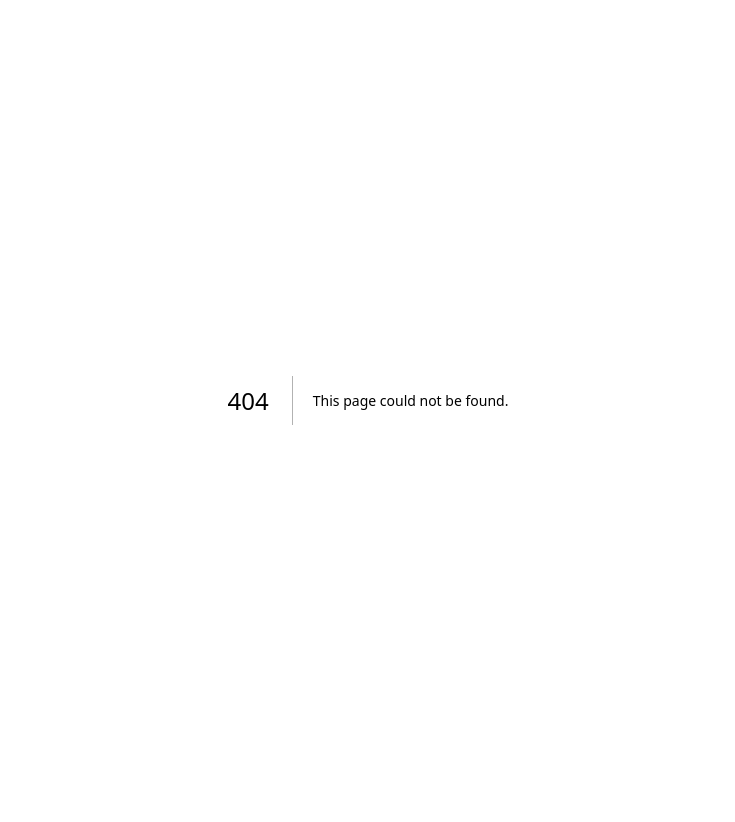
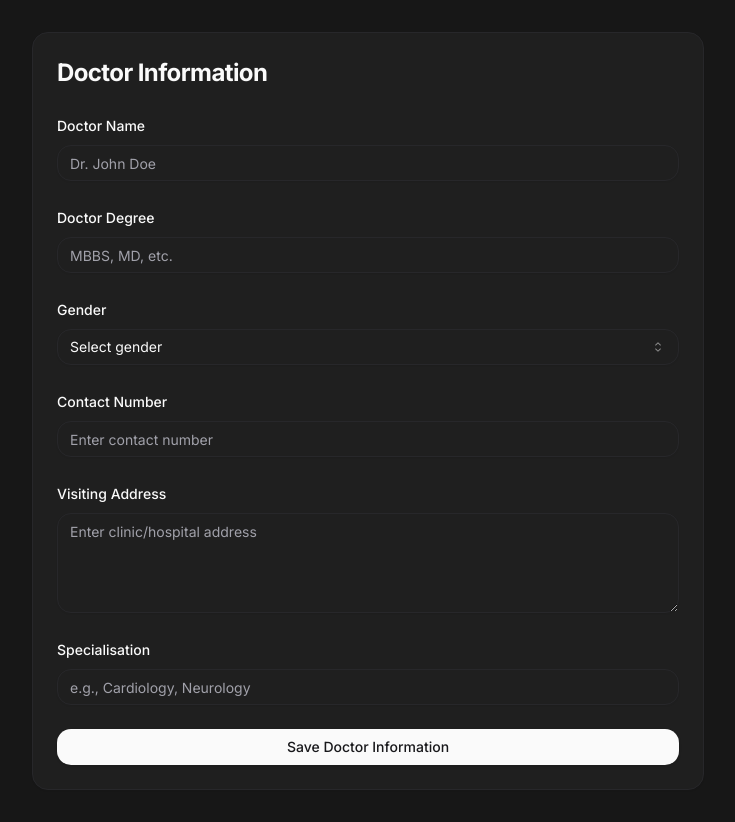
Before and after one commit to adi-tyasingh/HealthHub, a Next.js app: page /doctor/1 in a window 1280 px wide. Before the commit this address had no page. Shown: the whole page, without its empty margins (272-1007 px from the left). Before the commit the page ends 800 px from the top, so only its background shows below. Built offline with nearby package versions, Linux system fonts and the light colour scheme.

Commit message:
doctor form

```diff
--- /dev/null
+++ b/src/app/doctor/[doctorId]/page.tsx
@@ -0,0 +1,176 @@
+'use client';
+
+import { zodResolver } from "@hookform/resolvers/zod"
+import { useForm } from "react-hook-form"
+import * as z from "zod"
+
+import {
+  Form,
+  FormControl,
+  FormField,
+  FormItem,
+  FormLabel,
+  FormMessage,
+} from "@/components/ui/form"
+import {
+  Select,
+  SelectContent,
+  SelectItem,
+  SelectTrigger,
+  SelectValue,
+} from "@/components/ui/select"
+import { Input } from "@/components/ui/input"
+import { Textarea } from "@/components/ui/textarea"
+import { Button } from "@/components/ui/button"
+
+// Define the validation schema
+const doctorFormSchema = z.object({
+  name: z.string().min(2, "Name must be at least 2 characters"),
+  degree: z.string().min(2, "Degree must be at least 2 characters"),
+  gender: z.string().min(1, "Please select a gender"),
+  address: z.string().min(10, "Address must be at least 10 characters"),
+  specialisation: z.string().min(2, "Specialisation must be at least 2 characters"),
+  contact: z.string().min(10, "Contact number must be at least 10 characters"),
+})
+
+// Type for our form
+type DoctorFormValues = z.infer<typeof doctorFormSchema>
+
+// Default values for the form
+const defaultValues: Partial<DoctorFormValues> = {
+  name: "",
+  degree: "",
+  gender: "",
+  address: "",
+  specialisation: "",
+  contact: "",
+}
+
+export default function DoctorForm() {
+  // Initialize the form
+  const form = useForm<DoctorFormValues>({
+    resolver: zodResolver(doctorFormSchema),
+    defaultValues,
+  })
+
+  // Handle form submission
+  function onSubmit(data: DoctorFormValues) {
+    console.log(data)
+    // Handle the form submission here
+  }
+
+  return (
+    <div className="container mx-auto py-8">
+      <div className="max-w-2xl mx-auto bg-card rounded-lg border shadow-sm p-6">
+        <div className="mb-6">
+          <h2 className="text-2xl font-bold tracking-tight">Doctor Information</h2>
+        </div>
+
+        <Form {...form}>
+          <form onSubmit={form.handleSubmit(onSubmit)} className="space-y-6">
+            <FormField
+              control={form.control}
+              name="name"
+              render={({ field }) => (
+                <FormItem>
+                  <FormLabel>Doctor Name</FormLabel>
+                  <FormControl>
+                    <Input placeholder="Dr. John Doe" {...field} />
+                  </FormControl>
+                  <FormMessage />
+                </FormItem>
+              )}
+            />
+
+            <FormField
+              control={form.control}
+              name="degree"
+              render={({ field }) => (
+                <FormItem>
+                  <FormLabel>Doctor Degree</FormLabel>
+                  <FormControl>
+                    <Input placeholder="MBBS, MD, etc." {...field} />
+                  </FormControl>
+                  <FormMessage />
+                </FormItem>
+              )}
+            />
+
+            <FormField
+              control={form.control}
+              name="gender"
+              render={({ field }) => (
+                <FormItem>
+                  <FormLabel>Gender</FormLabel>
+                  <Select onValueChange={field.onChange} defaultValue={field.value}>
+                    <FormControl>
+                      <SelectTrigger>
+                        <SelectValue placeholder="Select gender" />
+                      </SelectTrigger>
+                    </FormControl>
+                    <SelectContent>
+                      <SelectItem value="male">Male</SelectItem>
+                      <SelectItem value="female">Female</SelectItem>
+                      <SelectItem value="other">Other</SelectItem>
+                    </SelectContent>
+                  </Select>
+                  <FormMessage />
+                </FormItem>
+              )}
+            />
+
+            <FormField
+              control={form.control}
+              name="contact"
+              render={({ field }) => (
+                <FormItem>
+                  <FormLabel>Contact Number</FormLabel>
+                  <FormControl>
+                    <Input placeholder="Enter contact number" {...field} />
+                  </FormControl>
+                  <FormMessage />
+                </FormItem>
+              )}
+            />
+
+            <FormField
+              control={form.control}
+              name="address"
+              render={({ field }) => (
+                <FormItem>
+                  <FormLabel>Visiting Address</FormLabel>
+                  <FormControl>
+                    <Textarea
+                      placeholder="Enter clinic/hospital address"
+                      className="min-h-[100px]"
+                      {...field}
+                    />
+                  </FormControl>
+                  <FormMessage />
+                </FormItem>
+              )}
+            />
+
+            <FormField
+              control={form.control}
+              name="specialisation"
+              render={({ field }) => (
+                <FormItem>
+                  <FormLabel>Specialisation</FormLabel>
+                  <FormControl>
+                    <Input placeholder="e.g., Cardiology, Neurology" {...field} />
+                  </FormControl>
+                  <FormMessage />
+                </FormItem>
+              )}
+            />
+
+            <Button type="submit" className="w-full">
+              Save Doctor Information
+            </Button>
+          </form>
+        </Form>
+      </div>
+    </div>
+  );
+}
```
